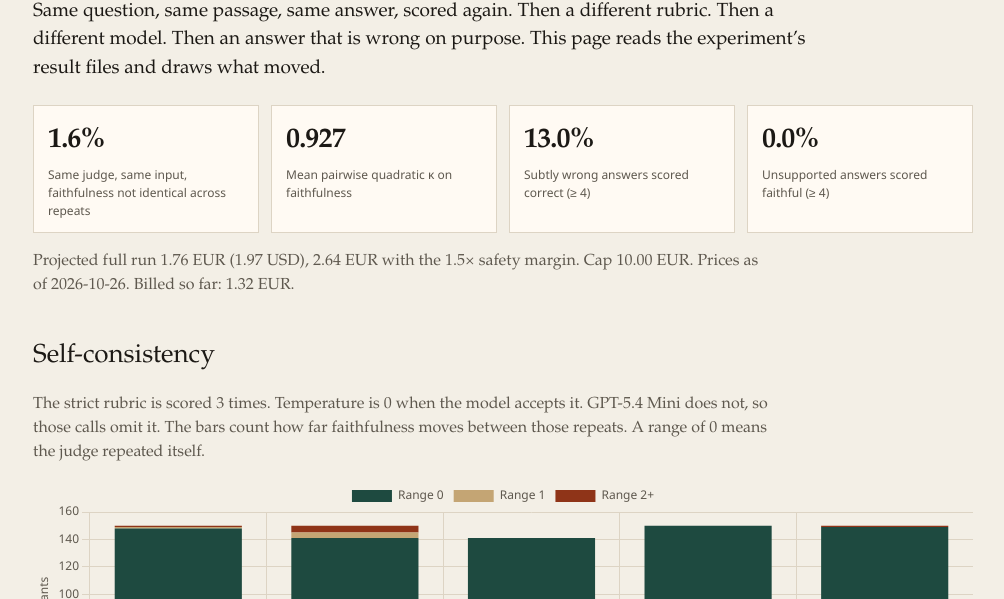
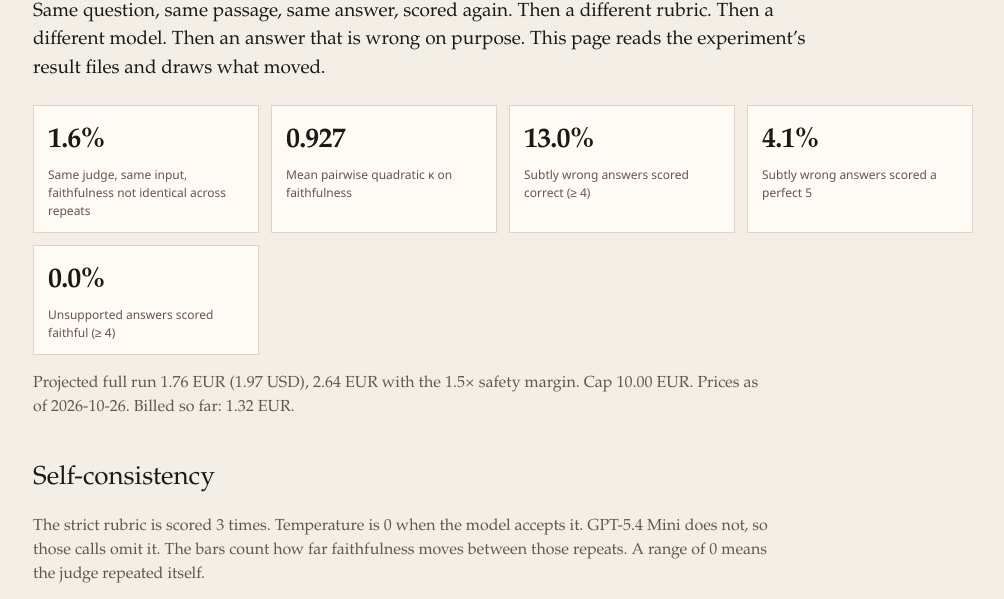
Before and after one commit to LeoHelfferich/llm-judges-and-trust, a plain HTML site: page docs/index.html in a window 1280 px wide. Shown: the part 173-772 px from the top of the page, without its empty margins (137-1141 px from the left). Drawn offline with nearby package versions, Linux system fonts and the light colour scheme.

Commit message:
Dashboard: = 5 cutoff, without-disputed rates, parse-failure notes; misses.js table with filters

```diff
--- a/docs/css/site.css
+++ b/docs/css/site.css
@@ -198,3 +198,14 @@ a { color: var(--rust); }
   .top { flex-direction: column; align-items: flex-start; }
   .chart { height: 380px; }
 }
+
+.wrap.wide { max-width: 1240px; }
+.controls { display: flex; flex-wrap: wrap; gap: 18px; margin: 20px 0 8px; font-family: "Avenir Next", "Segoe UI", sans-serif; font-size: 14px; }
+.controls select { margin-left: 4px; }
+table.misses { font-size: 13px; }
+table.misses td { vertical-align: top; }
+table.misses td:last-child { min-width: 260px; color: var(--muted); }
+table.misses tr.disputed td { background: var(--banner); }
+table.misses td.five { color: var(--rust); font-weight: 600; }
+table.misses th, table.misses td { text-align: left; }
+table.misses td:nth-child(5), table.misses td:nth-child(8) { white-space: nowrap; }
--- a/docs/data/metrics.json
+++ b/docs/data/metrics.json
@@ -5,7 +5,7 @@
         "simulated": false,
         "startedAt": "2026-10-26T14:32:36.722347477Z",
         "finishedAt": "2026-10-26T17:14:04.200637987Z",
-        "analyzedAt": "2026-10-26T17:15:11.655522912Z",
+        "analyzedAt": "2026-10-26T17:21:06.137436602Z",
         "dataset": "SQuAD 1.1 dev subset",
         "datasetLicense": "CC BY-SA 4.0",
         "nItems": 50,
@@ -91,6 +91,9 @@
         "meanFaithfulnessSelfDisagreement": 0.016,
         "meanPairwiseFaithfulnessKappa": 0.9274473217110403,
         "meanSubtleMissRate": 0.12995348837209303,
+        "meanSubtleMissRateAt5": 0.04065116279069768,
+        "meanSubtleMissRateExcludingDisputed": 0.11564625850340135,
+        "meanSubtleMissRateAt5ExcludingDisputed": 0.024489795918367346,
         "meanUnsupportedMissRate": 0.0,
         "meanCorrectFalseRejectRate": 0.028000000000000004
     },
@@ -621,6 +624,12 @@
                 "unsupportedN": 50,
                 "unparsed": 0,
                 "subtleMissRate": 0.02,
+                "subtleMissRateAt5": 0.02,
+                "subtleNExcludingDisputed": 49,
+                "subtleMissRateExcludingDisputed": 0.0,
+                "subtleMissRateAt5ExcludingDisputed": 0.0,
+                "subtleUnparsed": 0,
+                "subtleMissingCorrectness": 0,
                 "unsupportedMissRate": 0.0,
                 "correctFalseRejectRate": 0.08,
                 "subtleMissRateByKind": {
@@ -649,6 +658,12 @@
                 "unsupportedN": 50,
                 "unparsed": 0,
                 "subtleMissRate": 0.16,
+                "subtleMissRateAt5": 0.08,
+                "subtleNExcludingDisputed": 49,
+                "subtleMissRateExcludingDisputed": 0.14285714285714285,
+                "subtleMissRateAt5ExcludingDisputed": 0.061224489795918366,
+                "subtleUnparsed": 0,
+                "subtleMissingCorrectness": 0,
                 "unsupportedMissRate": 0.0,
                 "correctFalseRejectRate": 0.02,
                 "subtleMissRateByKind": {
@@ -677,6 +692,12 @@
                 "unsupportedN": 50,
                 "unparsed": 9,
                 "subtleMissRate": 0.06976744186046512,
+                "subtleMissRateAt5": 0.023255813953488372,
+                "subtleNExcludingDisputed": 42,
+                "subtleMissRateExcludingDisputed": 0.047619047619047616,
+                "subtleMissRateAt5ExcludingDisputed": 0.0,
+                "subtleUnparsed": 7,
+                "subtleMissingCorrectness": 7,
                 "unsupportedMissRate": 0.0,
                 "correctFalseRejectRate": 0.0,
                 "subtleMissRateByKind": {
@@ -705,6 +726,12 @@
                 "unsupportedN": 50,
                 "unparsed": 0,
                 "subtleMissRate": 0.14,
+                "subtleMissRateAt5": 0.02,
+                "subtleNExcludingDisputed": 49,
+                "subtleMissRateExcludingDisputed": 0.14285714285714285,
+                "subtleMissRateAt5ExcludingDisputed": 0.02040816326530612,
+                "subtleUnparsed": 0,
+                "subtleMissingCorrectness": 0,
                 "unsupportedMissRate": 0.0,
                 "correctFalseRejectRate": 0.02,
                 "subtleMissRateByKind": {
@@ -733,6 +760,12 @@
                 "unsupportedN": 50,
                 "unparsed": 0,
                 "subtleMissRate": 0.26,
+                "subtleMissRateAt5": 0.06,
+                "subtleNExcludingDisputed": 49,
+                "subtleMissRateExcludingDisputed": 0.24489795918367346,
+                "subtleMissRateAt5ExcludingDisputed": 0.04081632653061224,
+                "subtleUnparsed": 0,
+                "subtleMissingCorrectness": 0,
                 "unsupportedMissRate": 0.0,
                 "correctFalseRejectRate": 0.02,
                 "subtleMissRateByKind": {
@@ -753,6 +786,80 @@
                     "unsupported": 1.0
                 }
             }
+        ],
+        "subtleMissAt5": "correctness == 5 on a subtly wrong answer",
+        "disputed": [
+            {
+                "itemId": "56dde3aa9a695914005b9661",
+                "reason": "Entity swap produced \"Monte Gargano\" for \"Whose shrine did the pilgrims go to in 1016?\" (gold: Archangel Michael). Monte Gargano is where that shrine is, so the planted answer is arguably acceptable rather than wrong."
+            }
         ]
-    }
+    },
+    "parseFailures": [
+        {
+            "judge": "x-ai/grok-4.3",
+            "label": "Grok 4.3",
+            "calls": 750,
+            "unparsed": 1,
+            "byReason": {
+                "unterminated_json": 1
+            },
+            "byPrompt": {
+                "strict": 1
+            },
+            "byVariant": {
+                "correct": 1
+            },
+            "missingCorrectnessFaithfulness": {}
+        },
+        {
+            "judge": "openai/gpt-5.4-mini",
+            "label": "GPT-5.4 Mini",
+            "calls": 750,
+            "unparsed": 0,
+            "byReason": {},
+            "byPrompt": {},
+            "byVariant": {},
+            "missingCorrectnessFaithfulness": {}
+        },
+        {
+            "judge": "anthropic/claude-haiku-4.5",
+            "label": "Claude Haiku 4.5",
+            "calls": 750,
+            "unparsed": 27,
+            "byReason": {
+                "missing_correctness": 27
+            },
+            "byPrompt": {
+                "strict": 27
+            },
+            "byVariant": {
+                "correct": 6,
+                "subtle_error": 21
+            },
+            "missingCorrectnessFaithfulness": {
+                "2": 27
+            }
+        },
+        {
+            "judge": "google/gemini-2.5-flash",
+            "label": "Gemini 2.5 Flash",
+            "calls": 750,
+            "unparsed": 0,
+            "byReason": {},
+            "byPrompt": {},
+            "byVariant": {},
+            "missingCorrectnessFaithfulness": {}
+        },
+        {
+            "judge": "meta-llama/llama-3.3-70b-instruct",
+            "label": "Llama 3.3 70B",
+            "calls": 750,
+            "unparsed": 0,
+            "byReason": {},
+            "byPrompt": {},
+            "byVariant": {},
+            "missingCorrectnessFaithfulness": {}
+        }
+    ]
 }
--- a/docs/js/dashboard.js
+++ b/docs/js/dashboard.js
@@ -41,6 +41,7 @@ function render(root, metrics) {
     stat(pct(h.meanFaithfulnessSelfDisagreement), "Same judge, same input, faithfulness not identical across repeats"),
     stat(num(h.meanPairwiseFaithfulnessKappa), "Mean pairwise quadratic κ on faithfulness"),
     stat(pct(h.meanSubtleMissRate), "Subtly wrong answers scored correct (≥ " + metrics.plantedErrors.missThreshold + ")"),
+    stat(pct(h.meanSubtleMissRateAt5), "Subtly wrong answers scored a perfect 5"),
     stat(pct(h.meanUnsupportedMissRate), "Unsupported answers scored faithful (≥ " + metrics.plantedErrors.missThreshold + ")"),
   );
   root.appendChild(stats);
@@ -68,14 +69,19 @@ function render(root, metrics) {
   ));
 
   root.appendChild(section("Planted errors",
-    metrics.plantedErrors.subtleMiss + ". " + metrics.plantedErrors.unsupportedMiss + ". " + metrics.plantedErrors.correctFalseReject + ".",
+    metrics.plantedErrors.subtleMiss + ". Stricter cutoff: " + (metrics.plantedErrors.subtleMissAt5 || "correctness == 5") + ". " +
+      metrics.plantedErrors.unsupportedMiss + ". " + metrics.plantedErrors.correctFalseReject + ". Strict rubric, first repeat.",
     plantedChart(metrics),
     plantedTable(metrics),
+    disputedNote(metrics),
+    parseNote(metrics),
   ));
 
   const more = el("p", "note");
   more.append("Three worked items are on the ");
   more.append(link("examples.html", "cases page"));
+  more.append(". Every missed planted case is on the ");
+  more.append(link("misses.html", "misses page"));
   more.append(". Row-level scores: ");
   more.append(link("data/scores.csv", "scores.csv"));
   more.append(".");
@@ -141,7 +147,8 @@ function plantedChart(metrics) {
     data: {
       labels: judges.map((j) => j.label),
       datasets: [
-        { label: "Subtle miss", data: judges.map((j) => (j.subtleMissRate || 0) * 100), backgroundColor: "#8f3418" },
+        { label: "Subtle miss (≥ " + metrics.plantedErrors.missThreshold + ")", data: judges.map((j) => (j.subtleMissRate || 0) * 100), backgroundColor: "#8f3418" },
+        { label: "Subtle miss (= 5)", data: judges.map((j) => (j.subtleMissRateAt5 || 0) * 100), backgroundColor: "#d08a6a" },
         { label: "Unsupported miss", data: judges.map((j) => (j.unsupportedMissRate || 0) * 100), backgroundColor: "#1e3a5f" },
         { label: "False reject", data: judges.map((j) => (j.correctFalseRejectRate || 0) * 100), backgroundColor: "#c4a574" },
       ],
@@ -250,9 +257,39 @@ function kappaTable(inter, matrix) {
   return table;
 }
 
+function disputedNote(metrics) {
+  const disputed = metrics.plantedErrors.disputed || [];
+  const h = metrics.headlines;
+  const box = el("div", "note");
+  if (!disputed.length) return box;
+  box.append(el("p", null,
+    "Disputed: " + disputed.length + " planted case" + (disputed.length > 1 ? "s are" : " is") + " arguably not wrong. " +
+    disputed.map((d) => d.reason).join(" ") +
+    " Mean subtle miss with it: " + pct(h.meanSubtleMissRate) + " (≥ " + metrics.plantedErrors.missThreshold + "), " + pct(h.meanSubtleMissRateAt5) + " (= 5). " +
+    "Without it: " + pct(h.meanSubtleMissRateExcludingDisputed) + " (≥ " + metrics.plantedErrors.missThreshold + "), " + pct(h.meanSubtleMissRateAt5ExcludingDisputed) + " (= 5)."));
+  return box;
+}
+
+function parseNote(metrics) {
+  const box = el("div", "note");
+  (metrics.parseFailures || []).filter((p) => p.unparsed > 0).forEach((p) => {
+    const reasons = Object.entries(p.byReason).map(([k, v]) => v + "× " + k.replaceAll("_", " ")).join(", ");
+    const prompts = Object.entries(p.byPrompt).map(([k, v]) => v + " " + k).join(", ");
+    const variants = Object.entries(p.byVariant).map(([k, v]) => v + " " + k.replaceAll("_", " ")).join(", ");
+    let text = p.label + ": " + p.unparsed + " of " + p.calls + " replies did not parse (" + reasons + "; prompts: " + prompts + "; variants: " + variants + ").";
+    const mc = p.missingCorrectnessFaithfulness || {};
+    if (Object.keys(mc).length) {
+      text += " Every reply without a correctness score gave faithfulness " + Object.keys(mc).join("/") +
+        ", so the judge did flag the answer. These rows are left out of every rate, which makes its subtle-miss rate rest on fewer items (see the n column).";
+    }
+    box.append(el("p", null, text));
+  });
+  return box;
+}
+
 function plantedTable(metrics) {
   const table = document.createElement("table");
-  table.append(row("thead", ["Judge", "Subtle miss", "Unsupported miss", "False reject", "Entity-swap miss", "Numeric miss"]));
+  table.append(row("thead", ["Judge", "n", "Subtle miss ≥ " + metrics.plantedErrors.missThreshold, "Subtle miss = 5", "Without disputed (≥ " + metrics.plantedErrors.missThreshold + " / = 5)", "Unparsed subtle", "Unsupported miss", "False reject", "Entity-swap miss", "Numeric miss"]));
   const body = document.createElement("tbody");
   metrics.plantedErrors.judges.forEach((judge) => {
     const kinds = judge.subtleMissRateByKind || {};
@@ -260,7 +297,11 @@ function plantedTable(metrics) {
     const numeric = numericKeys.length ? average(numericKeys.map((key) => kinds[key])) : null;
     body.append(row("tr", [
       judge.label,
+      String(judge.subtleN),
       pct(judge.subtleMissRate),
+      pct(judge.subtleMissRateAt5),
+      pct(judge.subtleMissRateExcludingDisputed) + " / " + pct(judge.subtleMissRateAt5ExcludingDisputed),
+      judge.subtleUnparsed ? judge.subtleUnparsed + (judge.subtleMissingCorrectness ? " (no correctness)" : "") : "0",
       pct(judge.unsupportedMissRate),
       pct(judge.correctFalseRejectRate),
       pct(kinds.entity_swap),
```
Also changed, not shown: docs/js/misses.js (added, +104 -0 lines).
